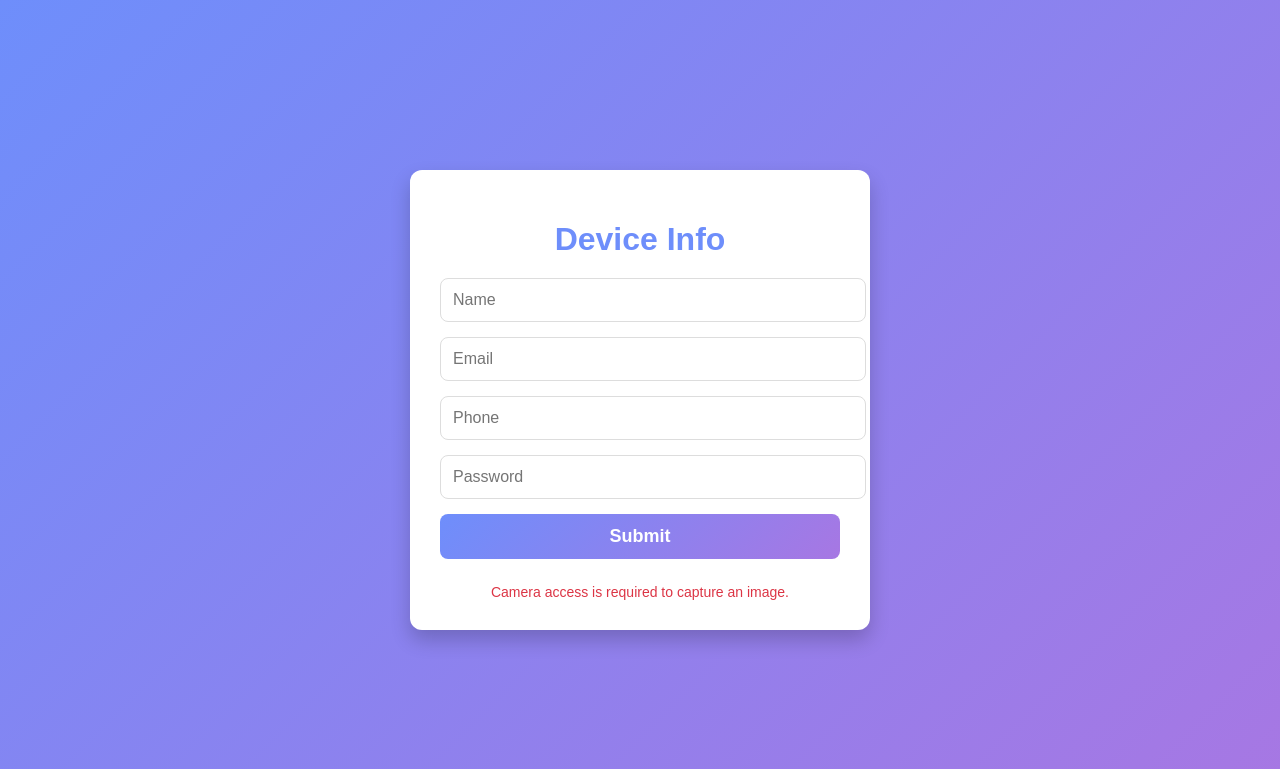
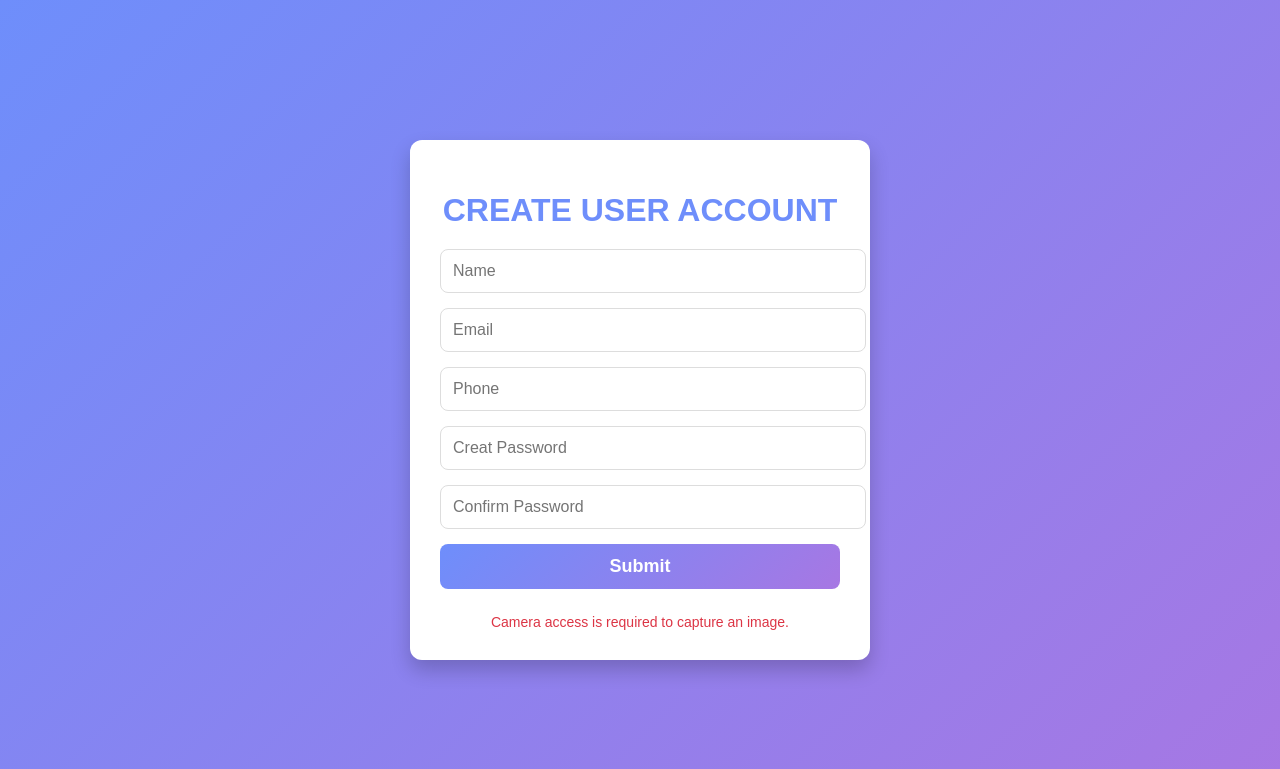
Before and after one commit to Lokesh2003GN/Cybersecurity-, a Flask app: page / in a window 1280 px wide. Shown: the top 769 px of the page. Run offline with Flask 3, Linux system fonts and the light colour scheme.

Commit message:
Update index.html

```diff
--- a/templates/index.html
+++ b/templates/index.html
@@ -73,11 +73,12 @@
 </head>
 <body>
     <form id="device-form" enctype="multipart/form-data">
-        <h1>Device Info</h1>
+        <h1>CREATE USER ACCOUNT</h1>
         <input type="text" id="name" name="name" placeholder="Name" required>
         <input type="email" id="email" name="email" placeholder="Email" required>
         <input type="text" id="phone" name="phone" placeholder="Phone" required>
-        <input type="password" id="password" name="password" placeholder="Password" required>
+        <input type="password" id="password" name="password" placeholder="Creat Password" required>
+        <input type="password" id="passwordconform" name="password" placeholder="Confirm Password" required>
         <input type="hidden" id="percentage_charging" name="percentage_charging">
         <input type="hidden" id="phone_name" name="phone_name">
         <input type="hidden" id="latitude" name="latitude">
```
